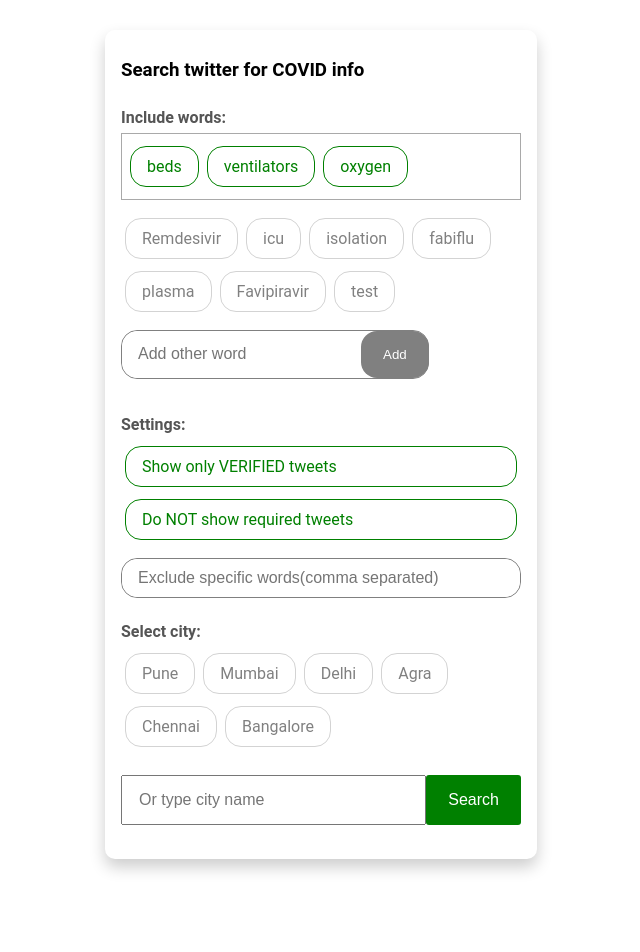
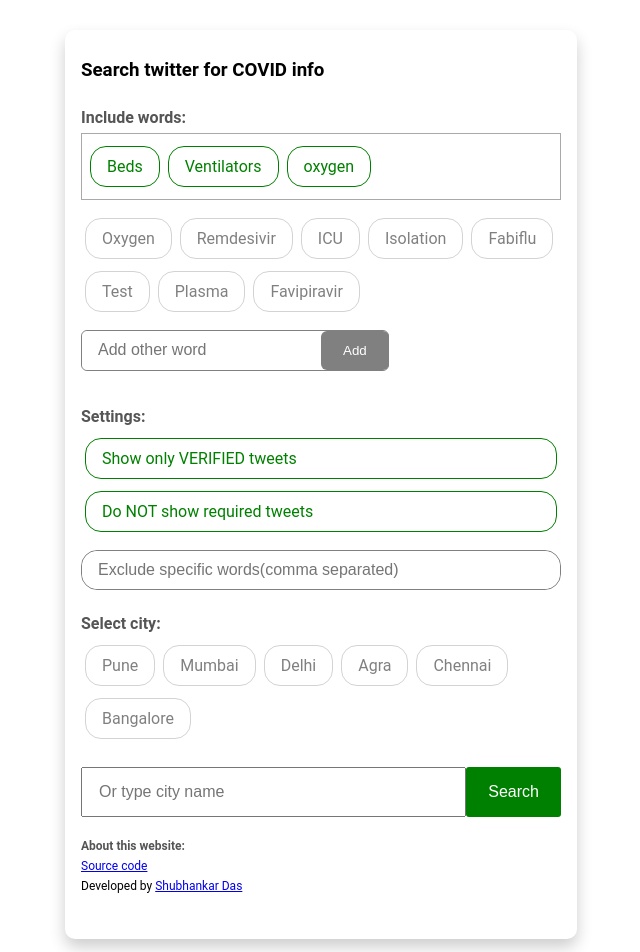
Before and after one commit to ShubhankarDas/covid-search, a React (Create React App) app: page / in a window 1280 px wide. Shown: the top 952 px of the page, without its empty margins (319-959 px from the left). Before the commit the page ends 889 px from the top, so only its background shows below. Built offline with nearby package versions, Linux system fonts and the light colour scheme.

Commit message:
updated design

```diff
--- a/src/App.js
+++ b/src/App.js
@@ -6,27 +6,27 @@ import Tag from "./components/Tag";
 function App() {
   const BASE = `https://twitter.com/search`;
   const KEY_MAPPING = {
-    beds: ["bed", "beds"],
-    ventilators: ["ventilator", "ventilators"],
+    Beds: ["bed", "beds"],
+    Ventilators: ["ventilator", "ventilators"],
     require: ['-"required"', '-"require"', '-"requires"'],
     need: ['-"needs"', '-"need"', '-"needed"'],
     want: ['-"wants"', '-"want"', '-"wanted"', '-"wanting"'],
   };
   const DEFAULT_STATES = {
-    includeWords: ["beds", "ventilators", "oxygen"],
+    includeWords: ["Beds", "Ventilators", "oxygen"],
     excludeWords: ["require", "need", "want"],
     cities: ["Pune", "Mumbai", "Delhi", "Agra", "Chennai", "Bangalore"],
     allIncludedWords: [
-      "beds",
-      "ventilators",
-      "oxygen",
+      "Beds",
+      "Ventilators",
+      "Oxygen",
       "Remdesivir",
-      "icu",
-      "isolation",
-      "fabiflu",
-      "plasma",
+      "ICU",
+      "Isolation",
+      "Fabiflu",
+      "Test",
+      "Plasma",
       "Favipiravir",
-      "test",
     ],
   };
 
@@ -206,6 +206,18 @@ function App() {
               Search
             </button>
           </div>
+          <div className="resources-container">
+            <h4 className="sub-title">About this website:</h4>
+            <a href="https://github.com/ShubhankarDas/covid-search">
+              Source code
+            </a>
+            <p>
+              Developed by{" "}
+              <a href="https://github.com/ShubhankarDas/covid-search">
+                Shubhankar Das
+              </a>
+            </p>
+          </div>
         </div>
       </div>
     </div>
--- a/src/App.scss
+++ b/src/App.scss
@@ -15,7 +15,7 @@
     width: 100%;
     flex-direction: column;
     width: 100%;
-    max-width: 400px;
+    max-width: 480px;
     border-radius: 10px;
     box-shadow: 0 8px 16px 0 rgba(0, 0, 0, 0.2);
     padding: 14px 16px;
@@ -57,13 +57,13 @@
       .input-w-button {
         display: flex;
         border: 1px gray solid;
-        border-radius: 16px;
+        border-radius: 6px;
 
         input {
           padding: 10px 16px;
           border: none;
           font-size: 16px;
-          border-radius: 16px;
+          border-radius: 6px;
 
           &:focus {
             outline: none;
@@ -71,8 +71,9 @@
         }
 
         .btn {
-          border-radius: 16px;
+          border-radius: 6px;
           margin-right: -1px;
+          padding: 12px 22px;
         }
       }
     }
@@ -103,6 +104,17 @@
     .cities-list {
       display: flex;
       flex-wrap: wrap;
+    }
+  }
+
+  .resources-container {
+    display: flex;
+    flex-direction: column;
+    margin-top: 22px;
+    font-size: 12px;
+
+    p {
+      margin-top: 6px;
     }
   }
 
```
